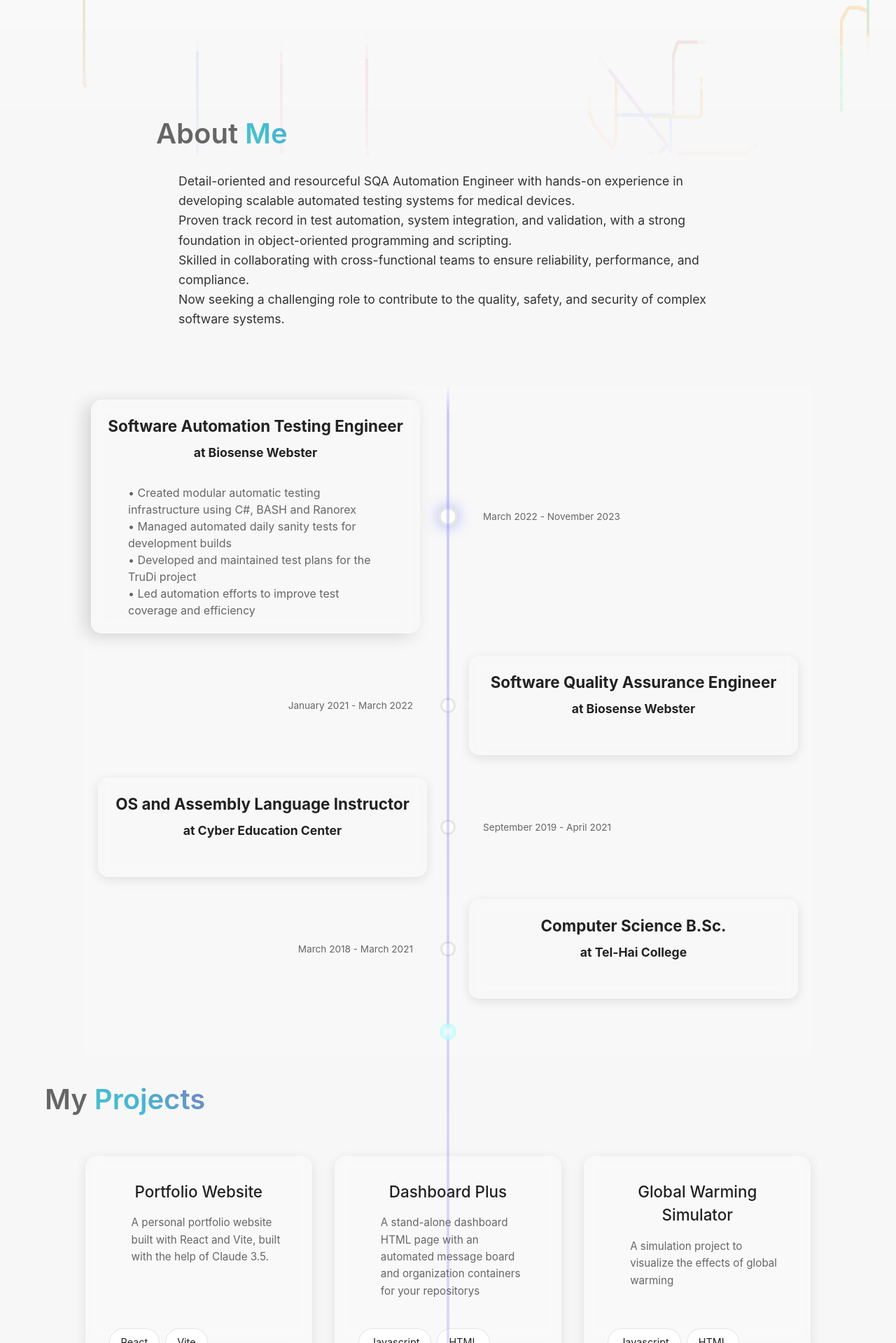
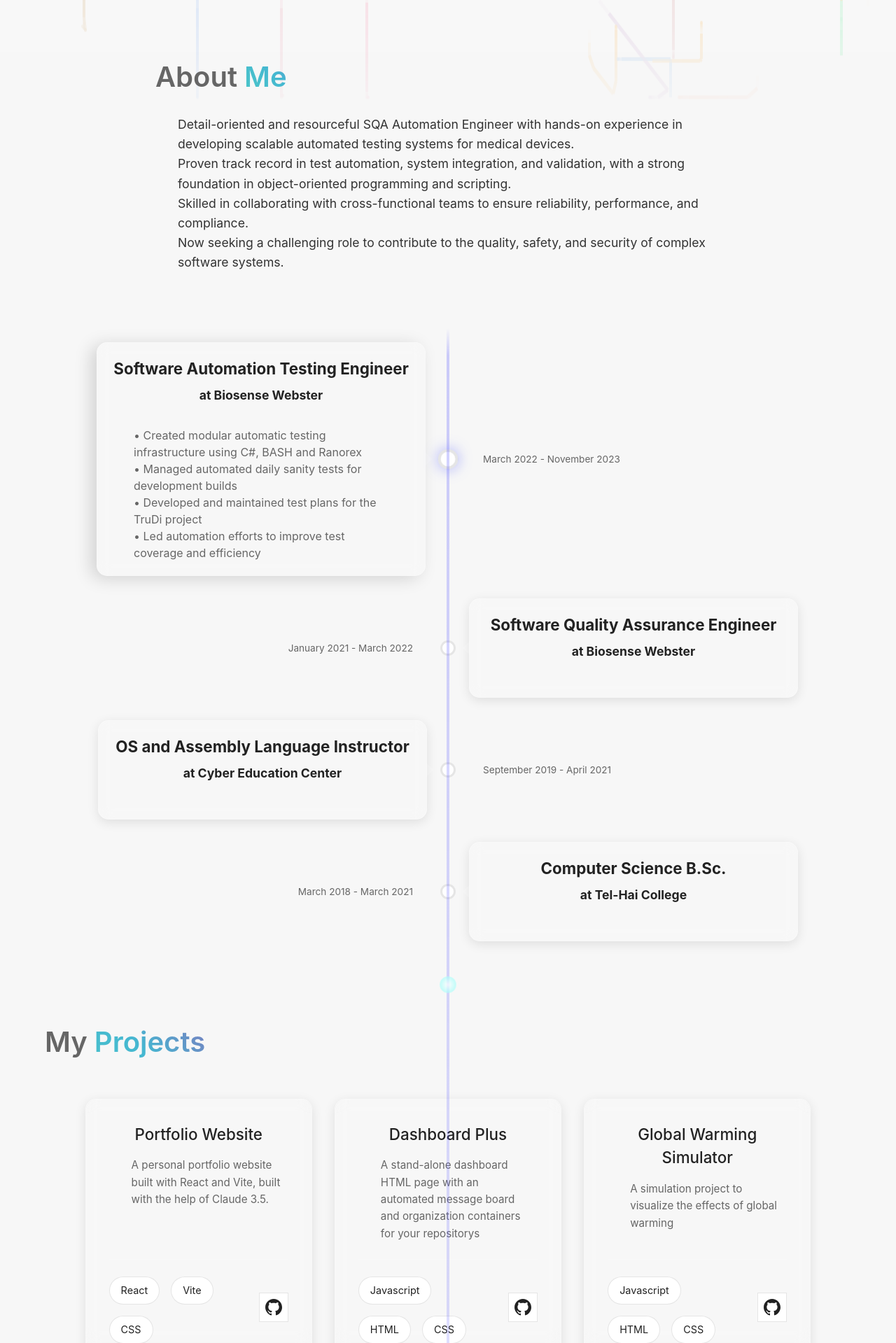
Before and after one commit to yaircharit/yaircharit.github.io, a React (Vite) app: page /#/ in a window 1280 px wide. Shown: the part 881-2800 px from the top of the page at 70% size. Built offline with nearby package versions, Linux system fonts and the light colour scheme.

Commit message:
Removed sections' shadows

```diff
--- a/src/styles/App.css
+++ b/src/styles/App.css
@@ -26,7 +26,7 @@ body, section, main {
 }
 
 .project-page, .project-content, .project-card, .about-content, .timeline, .contact-section {
-  background: var(--card-bg);
+  background: transparent;
   color: var(--text);
   border-color: var(--card-border);
   /* box-shadow: var(--shadow); */
@@ -65,7 +65,7 @@ body, section, main {
 ::-webkit-scrollbar-thumb { background: var(--border); }
 
 #root { width: 100%; text-align: center; }
-main { padding-top: 5rem; width: 100%; overflow-x: hidden; position: relative; }
+main { width: 100%; overflow-x: hidden; position: relative; }
 
 .timeline-line-container { position: relative; }
 .timeline-line-vertical {
@@ -97,7 +97,7 @@ main { padding-top: 5rem; width: 100%; overflow-x: hidden; position: relative; }
   100% { top: 100%; opacity: 0; }
 }
 .dark-mode .timeline-line-vertical {
-  background: linear-gradient(to bottom,rgba(255,255,255,0.7) 0%,rgba(255,255,255,0.3) 85%,rgba(255,255,255,0.1) 100%);
+  background: linear-gradient(to bottom, transparent 0%,rgba(255,255,255,0.7) 2%,rgba(255,255,255,0.3) 85%,rgba(255,255,255,0.1) 100%);
 }
 .dark-mode .timeline-line-vertical::after {
   background: radial-gradient(circle, #fff 0%, #b2fefa 60%, transparent 100%);
@@ -152,7 +152,7 @@ hr { width: 100%; }
 .about-content { background: none; border: none; box-shadow: none; padding: 0; margin: 0; color: var(--text-secondary); font-size: 1.1rem; line-height: 1.7; }
 #timeline-section { position: relative; padding-top: 0; z-index: 2; top: 0; }
 #about {
-  background: var(--card-bg, #23272a);
+  background: transparent;
   color: var(--text, #fff);
   width: 90%;
   max-width: 900px;
@@ -160,7 +160,6 @@ hr { width: 100%; }
   border-radius: 16px;
   box-shadow: none;
   padding: 2.5rem 2rem 2rem 2rem;
-  border: 1.5px solid var(--card-border, #333);
   position: relative;
   z-index: 2;
   transition: box-shadow 0.3s ease;
--- a/src/styles/ProjectCard.css
+++ b/src/styles/ProjectCard.css
@@ -96,7 +96,7 @@ a {
 
 .project-footer {
   margin-top: auto;
-  background: rgba(255, 255, 255, 0.05);
+  background: transparent;
   border-top: 1px solid var(--card-border);
   display: flex;
   justify-content: space-between;
@@ -156,6 +156,7 @@ a {
   background-color: var(--bg-secondary);
   color: var(--text);
   padding: 0.25rem 0.75rem;
+  margin: 0.5rem 0.5rem 0 0;
   border: 1px solid var(--border);
   border-radius: 15px;
   font-size: 0.75rem;
--- a/src/styles/Timeline.css
+++ b/src/styles/Timeline.css
@@ -177,12 +177,12 @@
 }
 
 .timeline-item:nth-child(odd).expanded .timeline-content {
-  transform: translateX(-10px);
+  transform: translateX(-2px);
   box-shadow: -8px 4px 24px rgba(0, 0, 0, 0.15);
 }
 
 .timeline-item:nth-child(even).expanded .timeline-content {
-  transform: translateX(10px);
+  transform: translateX(2px);
   box-shadow: 8px 4px 24px rgba(0, 0, 0, 0.15);
 }
 
@@ -279,7 +279,7 @@
 
   .timeline-item:nth-child(odd).expanded .timeline-content,
   .timeline-item:nth-child(even).expanded .timeline-content {
-    transform: translateX(10px);
+    transform: translateX(2px);
     box-shadow: 8px 4px 24px rgba(0, 0, 0, 0.15);
   }
 }
```
